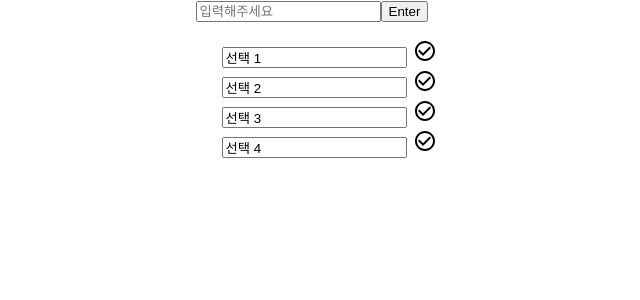
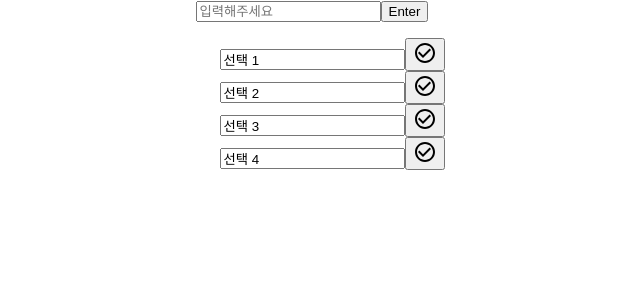
Before and after one commit to TravelEye/TravelEye-FRONTEND, a React (Create React App) app: page /checklist in a window 1280 px wide. Both pictures are taken after a click on the icon 676 px from the left and 50 px from the top of the page. Shown: the top 300 px of the page, without its empty margins (328-968 px from the left). Built offline with nearby package versions, Linux system fonts and the light colour scheme; no server answers.

Commit message:
[ADD] Checklist update API 연결

```diff
--- a/src/apis/mainPage/index.js
+++ b/src/apis/mainPage/index.js
@@ -21,7 +21,7 @@ export function addChecklistAPI(title) {
 }
 export function updateChecklistAPI(id, title, completed) {
   return axios
-    .put("/user/checklist", { id, title, completed })
+    .put(`/user/checklist/${id}`, { title, completed })
     .then((response) => response.data)
     .catch((error) => {
       throw error;
@@ -30,7 +30,7 @@ export function updateChecklistAPI(id, title, completed) {
 
 export function deleteChecklistAPI(id) {
   return axios
-    .delete(`/user/checklist/${id}`) // Assuming the endpoint expects the ID as a part of the URL
+    .delete(`/user/checklist/${id}`)
     .then((response) => response.data)
     .catch((error) => {
       throw error;
--- a/src/pages/CheckList/Item/index.jsx
+++ b/src/pages/CheckList/Item/index.jsx
@@ -5,14 +5,14 @@ import { SubmitButton } from "./style";
 import { updateChecklistAPI } from "../../../apis";
 function Item({ id, todo, completed, onClick, onEditClick, isEditable }) {
   const [newTodo, setNewTodo] = useState(todo);
-
+  const [newCompleted, setNewCompleted] = useState(completed);
   const handleEdit = (e) => {
     console.log(e.target.value);
     setNewTodo(e.target.value);
   };
   const handleSubmit = (e) => {
     e.preventDefault();
-    console.log(newTodo);
+    onEditClick(null);
     updateChecklistAPI(id, newTodo, completed); //내용만 바뀐 경우
   };
 
@@ -20,20 +20,22 @@ function Item({ id, todo, completed, onClick, onEditClick, isEditable }) {
     <li style={{ listStyleType: "none" }}>
       {isEditable ? (
         <form onSubmit={handleSubmit}>
-          <input
-            type="text"
-            value={newTodo}
-            onChange={(e) => handleEdit(e)}
-            onBlur={() => onEditClick(null)}
-          />
-
-          <SubmitButton type="submit" onClick={() => onEditClick(null)}>
+          <input type="text" value={newTodo} onChange={(e) => handleEdit(e)} />
+          <SubmitButton type="submit">
             <SvgIcon component={CheckCircleOutlineIcon} />
           </SubmitButton>
         </form>
       ) : (
         <>
-          <input type="checkbox" checked={completed} onChange={onClick} />
+          <input
+            type="checkbox"
+            checked={newCompleted}
+            onChange={() => {
+              onClick(id, todo, newCompleted);
+              setNewCompleted(!newCompleted); // Use !newCompleted instead of !completed
+            }}
+          />
+
           <label
             style={{
               marginBottom: 0,
--- a/src/pages/CheckList/Item/style.js
+++ b/src/pages/CheckList/Item/style.js
@@ -1,8 +1,8 @@
 import styled from "styled-components";
 
 export const SubmitButton = styled.button`
-  outline: none;
-  border: none;
-  background: none;
+  //   outline: none;
+  //   border: none;
+  //   background: none;
   cursor: pointer;
 `;
--- a/src/pages/CheckList/index.jsx
+++ b/src/pages/CheckList/index.jsx
@@ -8,6 +8,7 @@ import {
   loadChecklistAPI,
   addChecklistAPI,
   deleteChecklistAPI,
+  updateChecklistAPI,
 } from "../../apis";
 import Swal from "sweetalert2";
 function CheckListPage() {
@@ -47,13 +48,8 @@ function CheckListPage() {
     console.log(e.target.value);
     setValue(e.target.value);
   };
-  const handleClick = (id) => {
-    console.log(id);
-    setTodos((prevTodos) =>
-      prevTodos.map((todo) =>
-        todo.id === id ? { ...todo, completed: !todo.completed } : todo
-      )
-    );
+  const handleClick = (id, title, completed) => {
+    updateChecklistAPI(id, title, !completed);
   };
   useEffect(() => {
     const fetchData = async () => {
@@ -83,27 +79,27 @@ function CheckListPage() {
         </div>
       </form>
       <ul>
-        {todos.map((todo) => (
-          <ItemContainer key={todo.checklist_id}>
+        {todos.map(({ checklist_id: id, title, completed }) => (
+          <ItemContainer key={id}>
             <Item
-              id={todo.checklist_id}
-              todo={todo.title}
-              completed={todo.completed}
-              onClick={() => handleClick(todo.checklist_id)}
-              onEditClick={() => handleEditClick(todo.checklist_id)}
-              isEditable={todo.checklist_id === editableId}
+              id={id}
+              todo={title}
+              completed={completed}
+              onClick={() => handleClick(id, title, completed)}
+              onEditClick={() => handleEditClick(id)}
+              isEditable={id === editableId}
             />
-            {todo.checklist_id === editableId ? (
+            {id === editableId ? (
               <></>
             ) : (
               <div>
                 <SvgIcon
                   component={EditIcon}
-                  onClick={() => handleEditClick(todo.checklist_id)}
+                  onClick={() => handleEditClick(id)}
                 />
                 <SvgIcon
                   component={RemoveCircleIcon}
-                  onClick={() => handleDeleteClick(todo.checklist_id)}
+                  onClick={() => handleDeleteClick(id)}
                 />
               </div>
             )}
```
